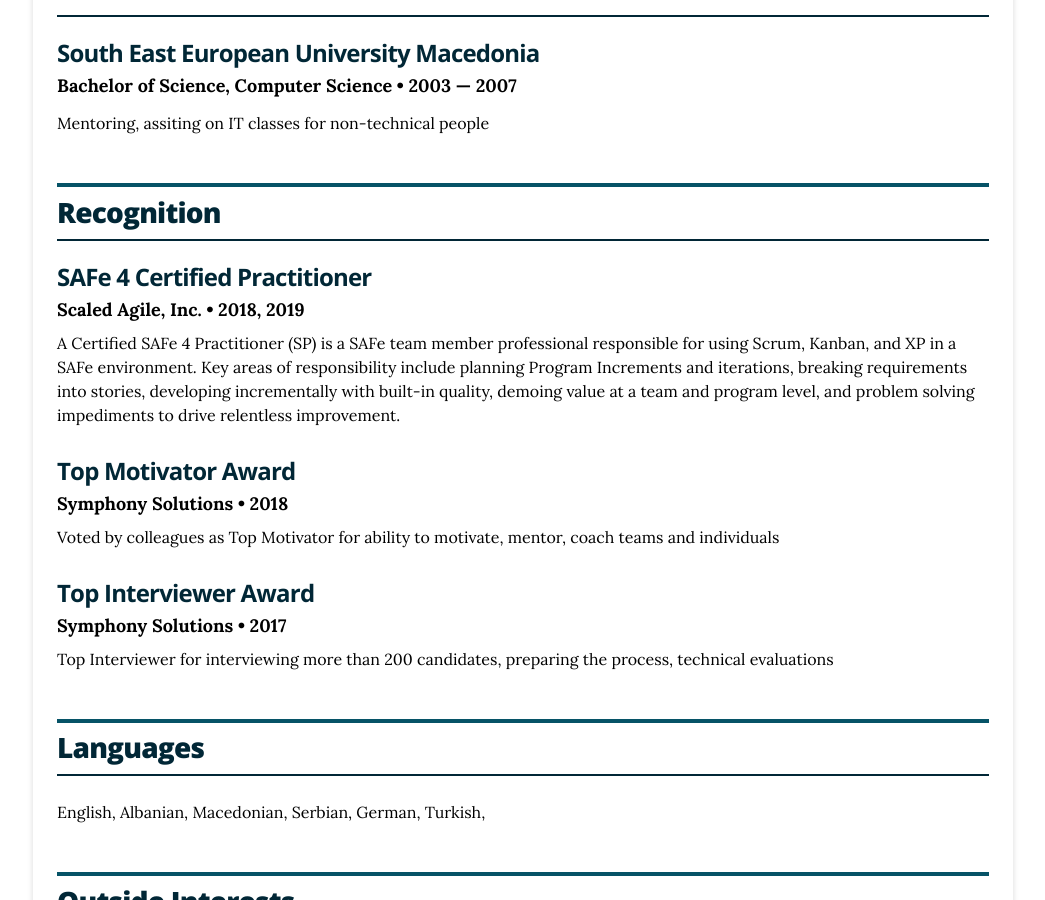
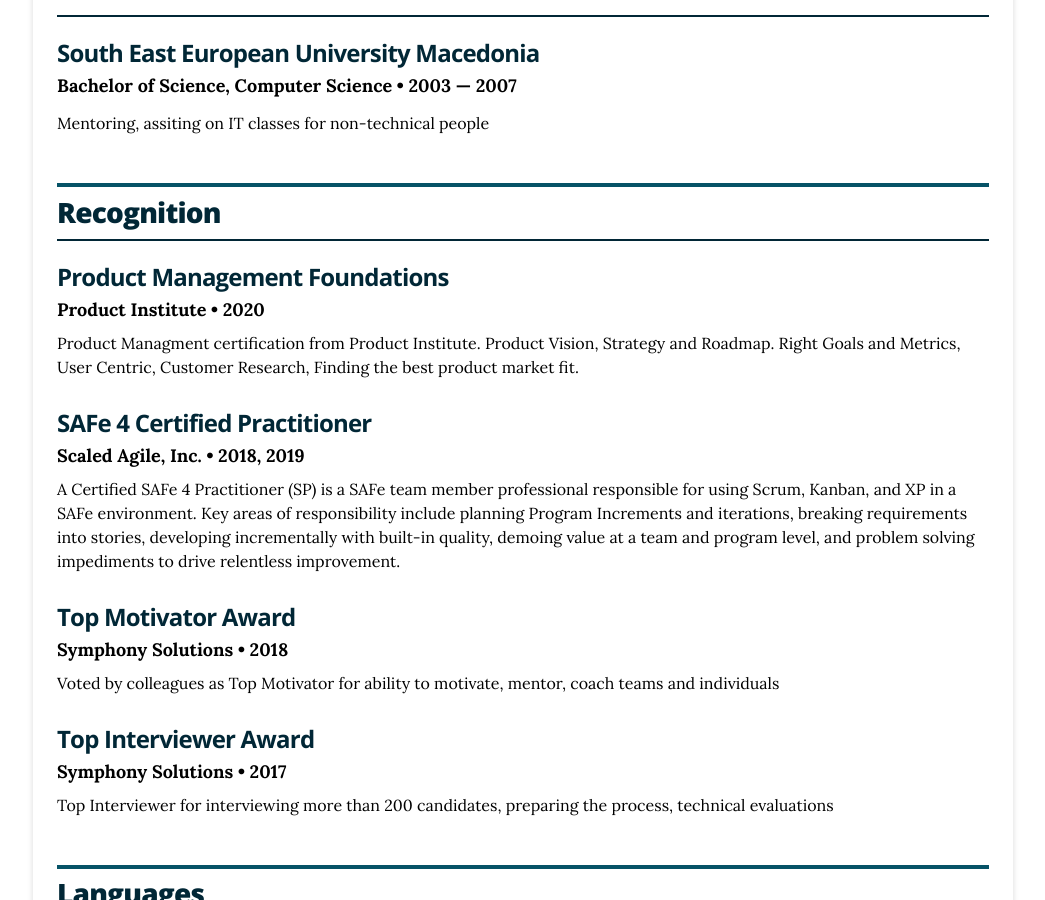
Before and after one commit to mexiter/mexiter.github.io, a Jekyll site: the page built from index.html, in a window 1280 px wide and 900 px high, scrolled down 7185 px. Shown: the whole window, without its empty margins (117-1162 px from the left). Built offline with Jekyll 4.4.1, drawn with Linux system fonts in a browser that asks for light colours.

Commit message:
added new recognition

```diff
--- a/_data/recognitions.yml
+++ b/_data/recognitions.yml
@@ -1,4 +1,9 @@
 # Recognitions
+- award: Product Management Foundations
+  organization: Product Institute
+  year: 2020
+  summary: Product Managment certification from Product Institute. Product Vision, Strategy and Roadmap. Right Goals and Metrics, User Centric, Customer Research, Finding the best product market fit.
+
 - award: SAFe 4 Certified Practitioner
   organization: Scaled Agile, Inc.
   year: 2018, 2019
```
